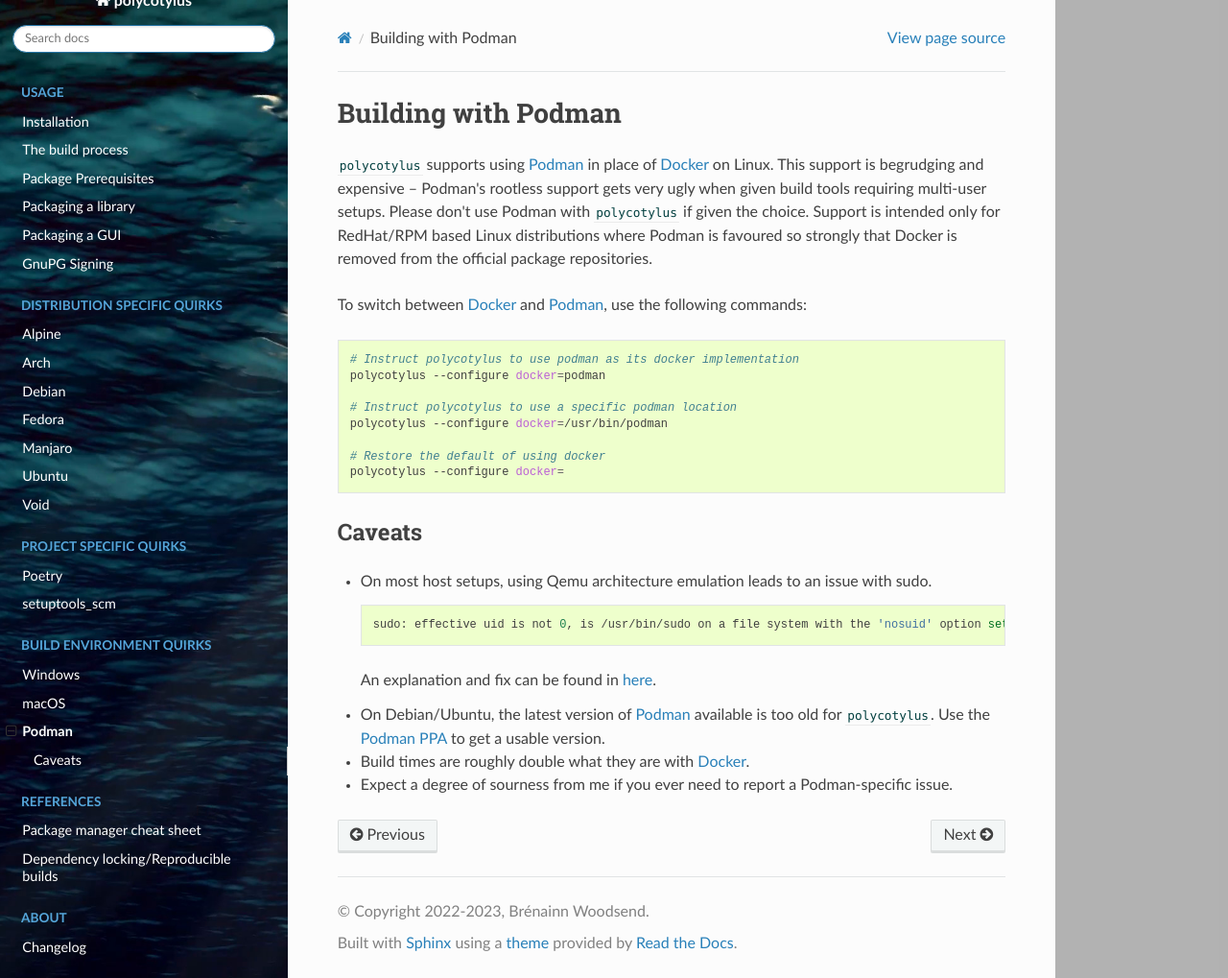
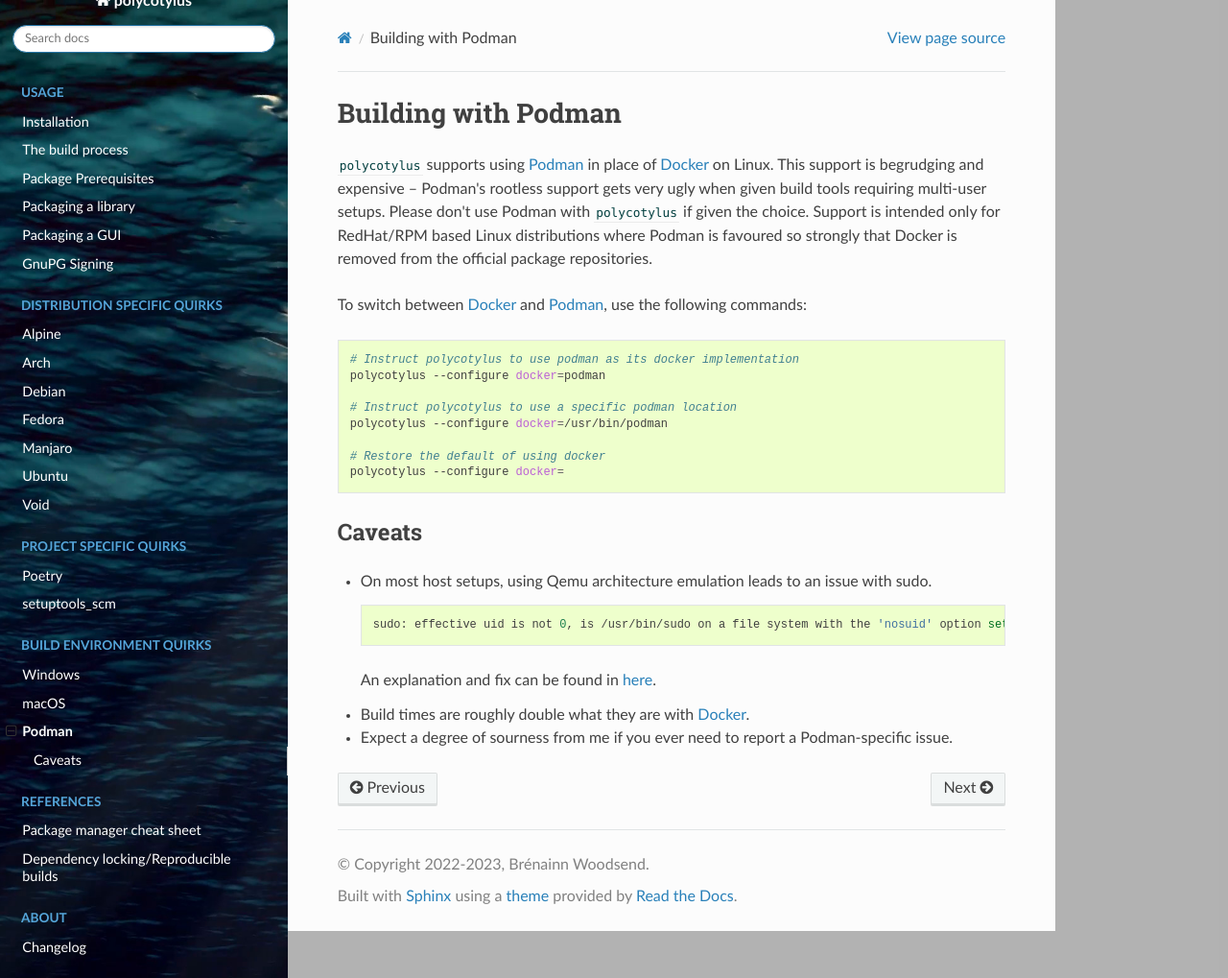
Before and after one commit to bwoodsend/polycotylus, a Sphinx documentation site: the page built from docs/source/podman.rst, in a window 1280 px wide and 1019 px high. Shown: the whole window at 96% size. Built offline with Sphinx 7.4.7 and the Read the Docs theme 3.1.0, drawn with Linux system fonts in a browser that asks for light colours; pages that are not in the unit, such as notebooks, are missing from menus.

Commit message:
Remove usage and references to podman PPA for Ubuntu/Debian
The *unofficial up to date podman* repository is no longer active. It's
just stagnant versions forever now...

```diff
--- a/docs/source/podman.rst
+++ b/docs/source/podman.rst
@@ -36,10 +36,6 @@
   An explanation and fix can be found in `here
   <https://stackoverflow.com/a/77354286>`_.
 
-* On Debian/Ubuntu, the latest version of Podman_ available is too old for
-  `polycotylus`. Use the `Podman PPA
-  <https://podman.io/docs/installation#debian>`_ to get a usable version.
-
 * Build times are roughly double what they are with Docker_.
 
 * Expect a degree of sourness from me if you ever need to report a
```
Also changed, not shown: 1 other file.
